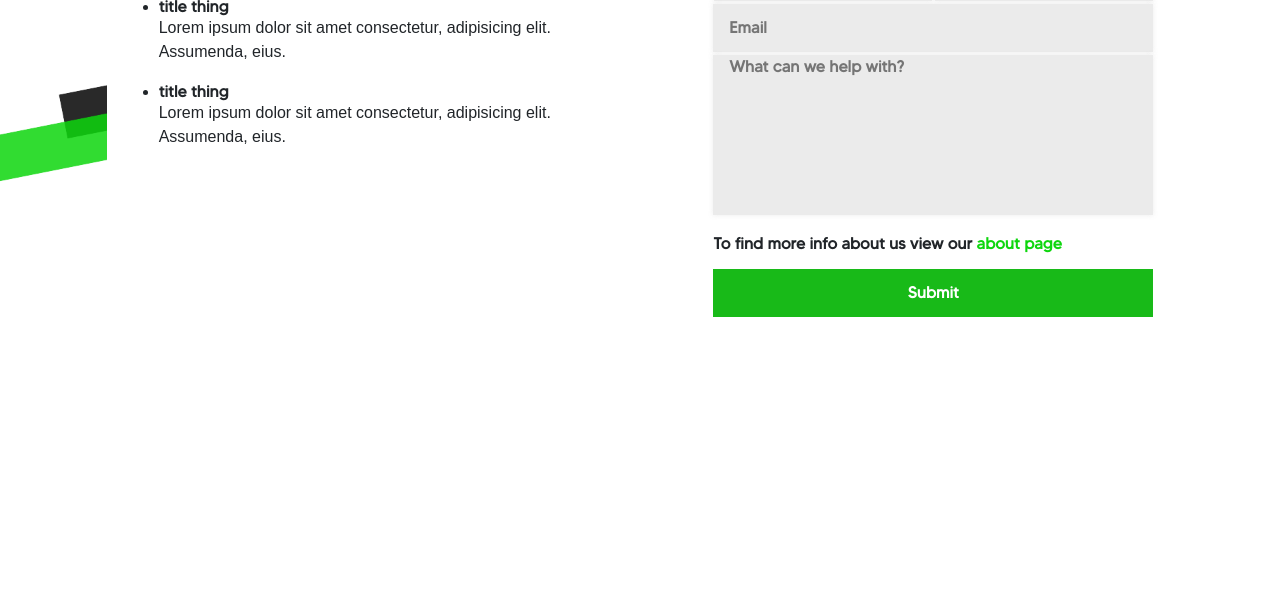
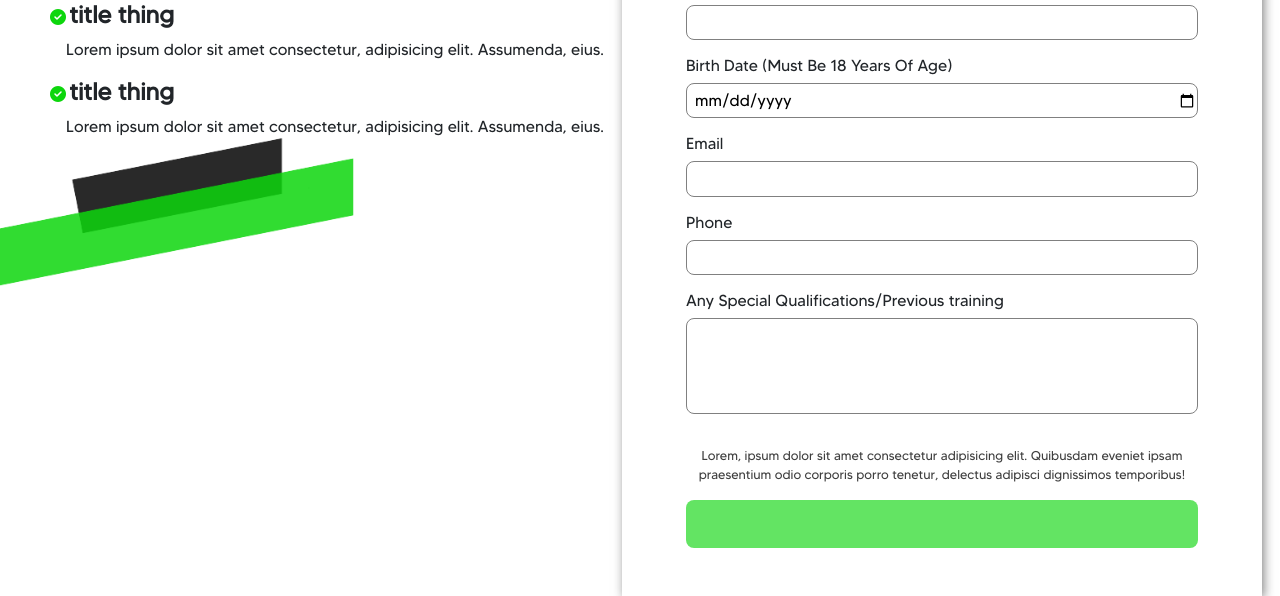
Before and after one commit to asherpage/Website-Coding-Development, a website: page application.html in a window 1280 px wide. Shown: the part 285-881 px from the top of the page. Before the commit the page ends 800 px from the top, so only its background shows below. Drawn offline with nearby package versions, Linux system fonts and the light colour scheme.

Commit message:
Application form started

```diff
--- a/application.html
+++ b/application.html
@@ -21,13 +21,13 @@
         </ul>
     </nav>
     <div class="banner-home">
-        <div class="quote-form">
+        <div class="benifits">
             <div class="titles">
                 <h1>A&A Transport</h1>
                 <ul>
-                    <li><h2>title thing</h2><p>Lorem ipsum dolor sit amet consectetur, adipisicing elit. Assumenda, eius.</p></li>
-                    <li><h2>title thing</h2><p>Lorem ipsum dolor sit amet consectetur, adipisicing elit. Assumenda, eius.</p></li>
-                    <li><h2>title thing</h2><p>Lorem ipsum dolor sit amet consectetur, adipisicing elit. Assumenda, eius.</p></li>
+                    <li><i class="fa fa-check-circle" aria-hidden="true"></i><h2>title thing</h2><p>Lorem ipsum dolor sit amet consectetur, adipisicing elit. Assumenda, eius.</p></li>
+                    <li><i class="fa fa-check-circle" aria-hidden="true"></i><h2>title thing</h2><p>Lorem ipsum dolor sit amet consectetur, adipisicing elit. Assumenda, eius.</p></li>
+                    <li><i class="fa fa-check-circle" aria-hidden="true"></i><h2>title thing</h2><p>Lorem ipsum dolor sit amet consectetur, adipisicing elit. Assumenda, eius.</p></li>
                 </ul>
                 <br>
             </div>
@@ -35,23 +35,20 @@
         </div>
         <div class="quote-form">
             <div class="titles">
-                <h1>Contact form</h1>
-                <h2>or call now <span>(602)888-8888</span></h2>
-                <br>
+                <h1>Application form</h1>
             </div>
-            <div class="rowers">
-                <input placeholder="First Name" type="text" id="names"></input>
-                <input placeholder="Last Name" type="text" id="names"></input>
-            </div>
-            <input placeholder="Email" type="text"></input>
-            <textarea placeholder="What can we help with?" id="helper"></textarea>
-            <div class="titles">
-                <div class="titles">
-                    <h2 class="transports">To find more info about us view our <span href="./about.html">about page</span>
-                    </h2>
-                </div>
-                <button class="suby">Submit</button>
-            </div>
+            <h2>Full Name</h2>
+            <input type="text"></input>
+            <h2>Birth Date (Must Be 18 Years Of Age)</h2>
+            <input type="date"></input>
+            <h2>Email</h2>
+            <input type="text"></input>
+            <h2>Phone</h2>
+            <input type="number"></input>
+            <h2>Any Special Qualifications/Previous training</h2>
+            <textarea type="text"></textarea>
+            <p>Lorem, ipsum dolor sit amet consectetur adipisicing elit. Quibusdam eveniet ipsam praesentium odio corporis porro tenetur, delectus adipisci dignissimos temporibus!</p>
+            <button></button>
         </div>
     </div>
         <!-- <footer>
@@ -102,7 +99,7 @@
             </div>
         </footer> -->
 
-
+<script src="https://kit.fontawesome.com/7ea13fd45f.js" crossorigin="anonymous"></script>
    <script src="https://code.jquery.com/jquery-3.7.1.js"
     integrity="sha256-eKhayi8LEQwp4NKxN+CfCh+3qOVUtJn3QNZ0TciWLP4="
     crossorigin="anonymous"></script>
--- a/styles/scss/application.scss
+++ b/styles/scss/application.scss
@@ -5,97 +5,62 @@ body{
     // background-color: aqua;
     background-image: url(../../images/Untitled\ design.png);
     background-size: cover;
-    background-repeat:no-repeat;
+    // background-repeat:no-repeat;
+    font-family: tommy;
 }
 .quote-form {
-    // margin-right: 8rem;
     display: flex;
-    align-items: center;
     z-index: 0;
     height: fit-content;
     flex-direction: column;
     background-color: #ffffff;
-    width: 30rem;
-    border-radius: 0.5rem;
-
-    .titles {
-        width: 27.5rem;
-        text-align: left;
-        margin: 0;
+    box-shadow: 2px 2px 10px rgba(30, 30, 30, 0.544);
+    width: 40rem;
+    padding: 1rem 4rem;
+    // border-radius: 0.5rem;
+    h1{
+        font-size: 2rem;
+        font-weight: 600;
+        margin-top: 2rem;
+        margin-bottom: 1rem;
     }
-
-    h1 {
-        font-size: 1.8rem;
-        font-weight: 700;
-        text-align: left;
-        margin: 1rem 0 0 0;
+    h2{
+        font-size: 1rem;
+        margin-top: 1rem;
     }
-
-    h2 {
-        font-size: 1rem;
-        text-align: left;
-        font-weight: 600;
-        font-family: tommy;
-        margin: 0 0 0 0;
-
-        span {
-            color: #0dd60d;
-            font-weight: 600;
+    input{
+        border-radius: .5rem;
+        border: 1px solid gray;
+        height: 2.2rem;
+        padding-left: .5rem;
+        font-weight: 400;
+    }
+    button{
+        background-color: #0dd60da4;
+        width: 32rem;
+        height: 3rem;
+        border: none;
+        margin-bottom: 2rem;
+        transition: 0.2s;
+        border-radius: 0.5rem;
+        &:hover{
+            background-color: #0dd60d;
+            transition: 0.2s;
         }
     }
-
-    button {
-        background-color: #18ba18;
-        border: none;
-        width: 27.5rem;
-        height: 3rem;
-        margin-bottom: 1rem;
-        color: #ffffff;
-        font-weight: 700;
-        font-family: tommy;
-
-        :hover {
-            background-color: #159715;
-        }
+    p{
+        text-align: center;
+        font-size: .8rem;
+        margin-top: 2rem;
+        color: #3f3f3f;
     }
-
-    span {
-        color: #0dd60d;
-    }
-
-    textarea {
-        background-color: #ebebeb;
-        margin-bottom: 0.2rem;
-        border: none;
-        box-shadow: 0 0 5px rgba(210, 210, 210, 0.449);
-        width: 27.5rem;
-        padding: 0 1rem 0 1rem;
-        font-size: 1rem;
-        font-weight: 600;
-        font-family: tommy;
-        height: 10rem;
-        resize: none;
-    }
-
-    input {
-        background-color: #ebebeb;
-        margin-bottom: 0.2rem;
-        border: none;
-        box-shadow: 0 0 5px rgba(210, 210, 210, 0.449);
-        width: 27.5rem;
-        padding: 0 1rem 0 1rem;
-        font-size: 1rem;
-        font-weight: 600;
-        font-family: tommy;
-        height: 3rem;
-
-        &:focus {
-            border: 1px solid #20a920;
-        }
-    }
-
-    .transports {
-        margin: 1rem 0 1rem 0;
+    textarea{
+        border-radius: .5rem;
+            border: 1px solid gray;
+            height: 6rem;
+            padding-left: .5rem;
+            font-weight: 400;
+            resize: none;
     }
 }
 
@@ -126,3 +91,28 @@ img {
     width: 40rem;
     z-index: 0;
 }
+.benifits{
+    display: flex;
+    align-items: center;
+    font-family: tommy;
+    h1{
+        font-size: 3rem;
+        font-weight: 700;
+    }
+    h2{
+        font-size: 1.5rem;
+        font-weight: 600;
+        display: inline-block;
+        margin-left: 0.2rem;
+    }
+    p{
+        font-size: 1rem;
+        margin-left: 1rem;
+    }
+    ul{
+        list-style: none;
+    }
+}
+i{
+    color: #0dd60d;
+}
--- a/styles/scss/nav.scss
+++ b/styles/scss/nav.scss
@@ -17,7 +17,7 @@ nav ul {
     position: sticky;
     top: 0;
     width: 100%;
-    box-shadow: 0 0 5px rgb(42, 42, 42);
+    // box-shadow: 0 0 5px rgb(42, 42, 42);
     list-style: none;
     display: flex;
     flex-direction: row;
```
Also changed, not shown: styles/css/application.css, styles/css/application.min.css, styles/css/contact.css, styles/css/contact.min.css, styles/css/home.css, styles/css/home.min.css, styles/css/nav.css, styles/css/nav.min.css, 8 other files.
